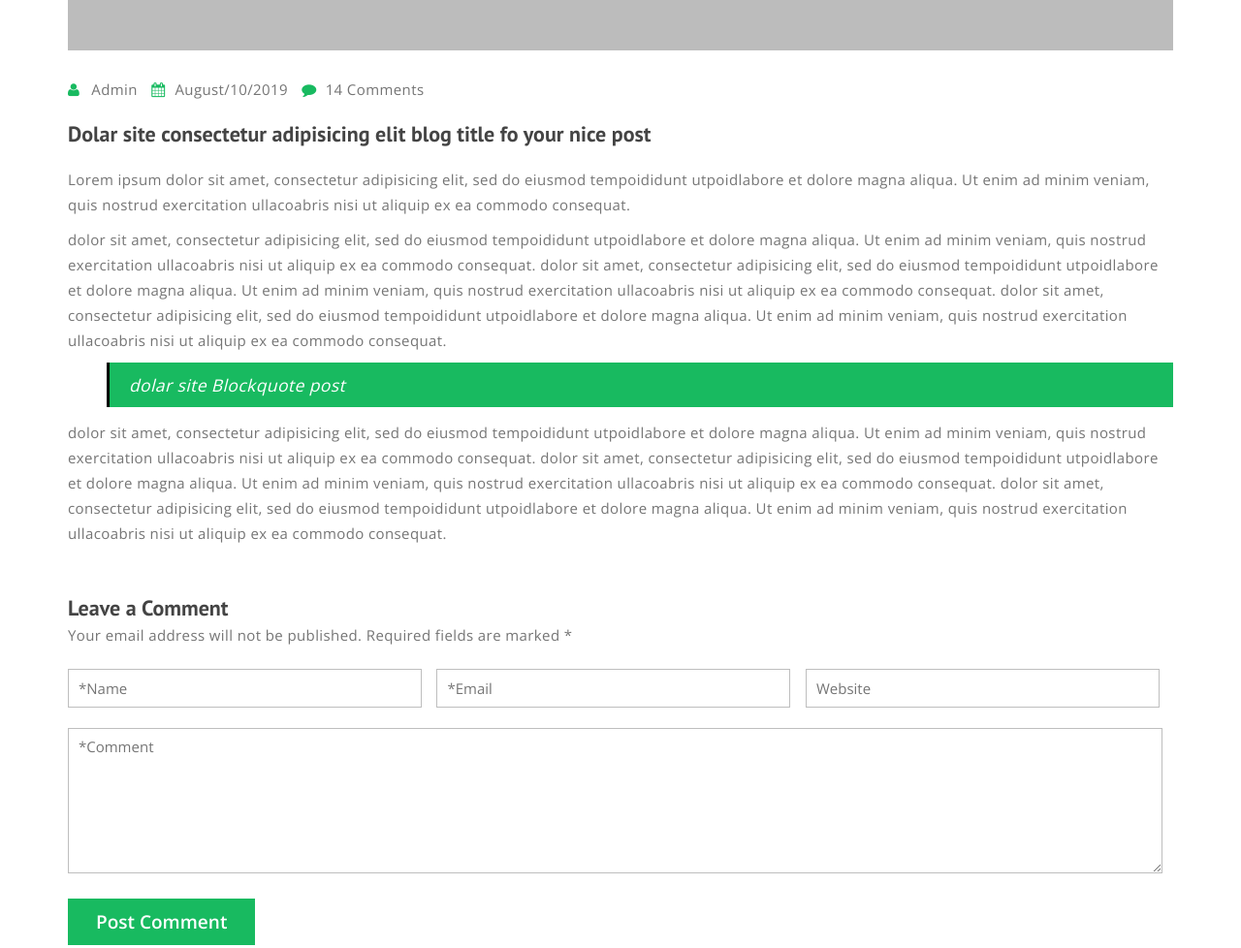
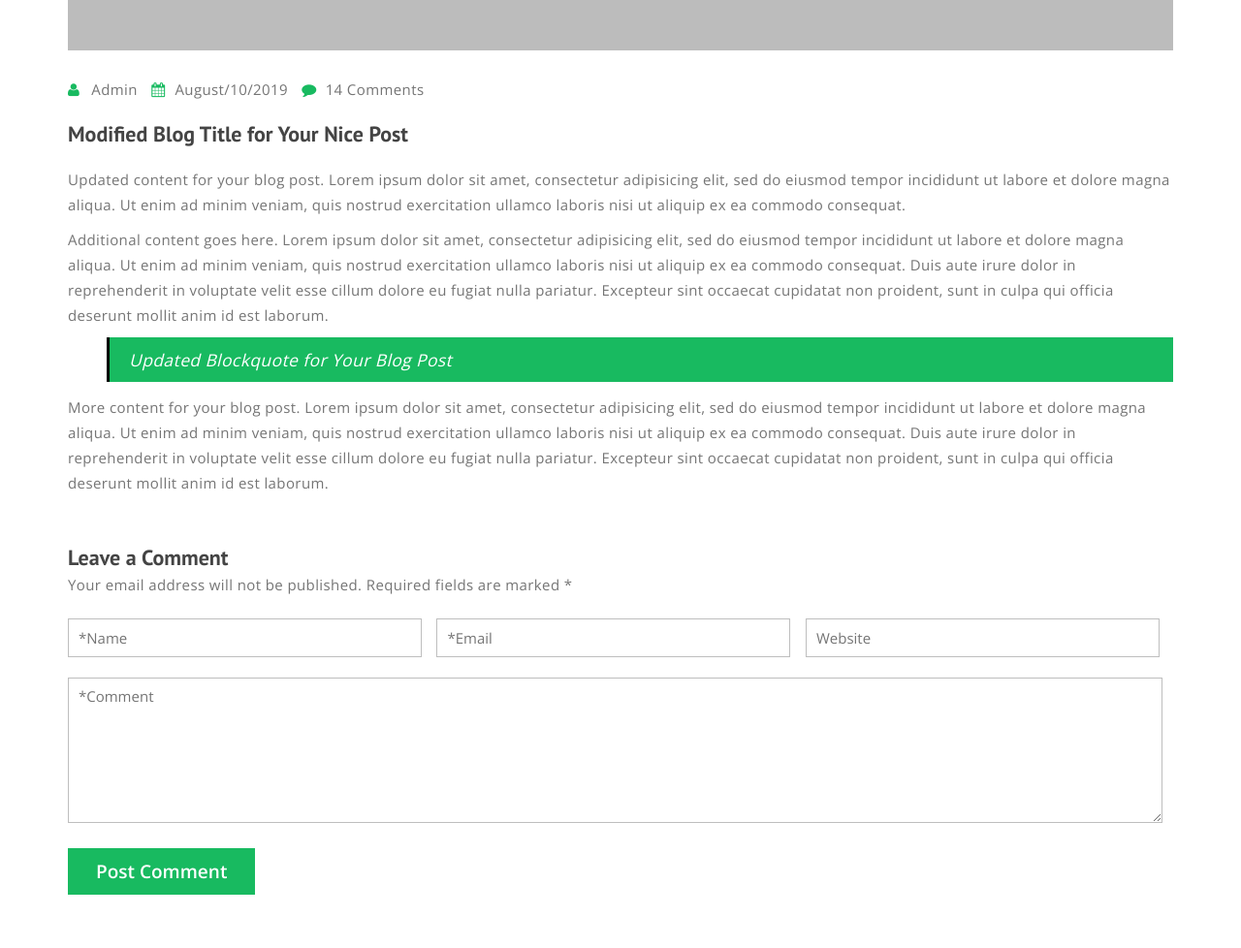
Before and after one commit to SAIRAMINCUBATOR/sih_troops_website, a plain HTML site: page single-blog.html in a window 1280 px wide. Shown: the part 980-1958 px from the top of the page at 97% size. Drawn offline with nearby package versions, Linux system fonts and the light colour scheme; some packages are replaced by stand-ins of ours.

Commit message:
Update single-blog.html

```diff
--- a/single-blog.html
+++ b/single-blog.html
@@ -1,4 +1,4 @@
-<!doctype html>
+<!DOCTYPE html>
 <html class="no-js" lang="">
 
 <head>
@@ -6,7 +6,7 @@
     <meta name="description" content="">
     <meta name="viewport" content="width=device-width, initial-scale=1">
     <meta http-equiv="x-ua-compatible" content="ie=edge">
-	<title> Maks - Single Blog</title>
+    <title>Maks - Single Blog</title>
     <!-- Place favicon.ico in the root directory -->
     <link rel="icon" href="img/favicon.png">
     <link rel="stylesheet" href="css/animate.css" />
@@ -26,10 +26,9 @@
         <script src="https://oss.maxcdn.com/respond/1.4.2/respond.min.js"></script>
     <![endif]-->
 </head>
+
 <body>
-
-
-		<!-- Star Header Area -->
+    <!-- Start Header Area -->
     <header id="header">
         <div class="container">
             <div class="row">
@@ -41,7 +40,8 @@
                     </div>
 
                     <div class="navbar-header">
-							<button type="button" class="navbar-toggle" data-toggle="collapse" data-target=".navbar-collapse">
+                        <button type="button" class="navbar-toggle" data-toggle="collapse"
+                            data-target=".navbar-collapse">
                             <span class="sr-only">Toggle navigation</span>
                             <span class="icon-bar"></span>
                             <span class="icon-bar"></span>
@@ -62,7 +62,7 @@
                                 <li><a href="#work_area">Works</a></li>
                                 <li><a href="#team_area">Team</a></li>
                                 <li><a href="#service_area">Services</a></li>
-									<li><a href="#testimonial_area">testimonials</a></li>
+                                <li><a href="#testimonial_area">Testimonials</a></li>
                                 <li><a href="#blog_area">Blog</a></li>
                                 <li><a href="#contact_area">Contact</a></li>
                             </ul>
@@ -74,15 +74,14 @@
     </header>
     <!-- End header area -->
 
-
     <div class="breadcrumb_area">
         <div class="container">
             <div class="row">
                 <div class="col-sm-12">
                     <h3>Single Blog</h3>
-					</div><!-- end home-top -->
-				</div><!-- end row -->
-			</div><!-- end container -->
+                </div>
+            </div>
+        </div>
     </div>
 
     <div id="blog-post-no-sidebar">
@@ -100,11 +99,24 @@
                                 <li><i class="fa fa-calendar"></i> August/10/2019 </li>
                                 <li><i class="fa fa-comment"></i> <a href="#">14 Comments</a></li>
                             </ul>
-	                            <h4> Dolar site consectetur adipisicing elit blog title fo your nice post</h4>
-	                            <p>Lorem ipsum dolor sit amet, consectetur adipisicing elit, sed do eiusmod tempoididunt utpoidlabore et dolore magna aliqua. Ut enim ad minim veniam, quis nostrud exercitation ullacoabris nisi ut aliquip ex ea commodo consequat. </p>
-	                            <p> dolor sit amet, consectetur adipisicing elit, sed do eiusmod tempoididunt utpoidlabore et dolore magna aliqua. Ut enim ad minim veniam, quis nostrud exercitation ullacoabris nisi ut aliquip ex ea commodo consequat.  dolor sit amet, consectetur adipisicing elit, sed do eiusmod tempoididunt utpoidlabore et dolore magna aliqua. Ut enim ad minim veniam, quis nostrud exercitation ullacoabris nisi ut aliquip ex ea commodo consequat.  dolor sit amet, consectetur adipisicing elit, sed do eiusmod tempoididunt utpoidlabore et dolore magna aliqua. Ut enim ad minim veniam, quis nostrud exercitation ullacoabris nisi ut aliquip ex ea commodo consequat. </p>
-	                            <blockquote> dolar site Blockquote post</blockquote>
-	                            <p> dolor sit amet, consectetur adipisicing elit, sed do eiusmod tempoididunt utpoidlabore et dolore magna aliqua. Ut enim ad minim veniam, quis nostrud exercitation ullacoabris nisi ut aliquip ex ea commodo consequat.  dolor sit amet, consectetur adipisicing elit, sed do eiusmod tempoididunt utpoidlabore et dolore magna aliqua. Ut enim ad minim veniam, quis nostrud exercitation ullacoabris nisi ut aliquip ex ea commodo consequat.  dolor sit amet, consectetur adipisicing elit, sed do eiusmod tempoididunt utpoidlabore et dolore magna aliqua. Ut enim ad minim veniam, quis nostrud exercitation ullacoabris nisi ut aliquip ex ea commodo consequat. </p>
+                            <h4>Modified Blog Title for Your Nice Post</h4>
+                            <p>Updated content for your blog post. Lorem ipsum dolor sit amet, consectetur
+                                adipisicing elit, sed do eiusmod tempor incididunt ut labore et dolore magna aliqua.
+                                Ut enim ad minim veniam, quis nostrud exercitation ullamco laboris nisi ut aliquip ex ea
+                                commodo consequat.</p>
+                            <p>Additional content goes here. Lorem ipsum dolor sit amet, consectetur adipisicing elit,
+                                sed do eiusmod tempor incididunt ut labore et dolore magna aliqua. Ut enim ad minim veniam,
+                                quis nostrud exercitation ullamco laboris nisi ut aliquip ex ea commodo consequat.
+                                Duis aute irure dolor in reprehenderit in voluptate velit esse cillum dolore eu fugiat
+                                nulla pariatur. Excepteur sint occaecat cupidatat non proident, sunt in culpa qui officia
+                                deserunt mollit anim id est laborum.</p>
+                            <blockquote>Updated Blockquote for Your Blog Post</blockquote>
+                            <p>More content for your blog post. Lorem ipsum dolor sit amet, consectetur adipisicing
+                                elit, sed do eiusmod tempor incididunt ut labore et dolore magna aliqua. Ut enim ad minim
+                                veniam, quis nostrud exercitation ullamco laboris nisi ut aliquip ex ea commodo consequat.
+                                Duis aute irure dolor in reprehenderit in voluptate velit esse cillum dolore eu fugiat
+                                nulla pariatur. Excepteur sint occaecat cupidatat non proident, sunt in culpa qui officia
+                                deserunt mollit anim id est laborum.</p>
                         </div>
                     </article><!-- article -->
 
@@ -141,7 +153,7 @@
                     <div class="ftr_social_list">
                         <ul class="navbar-right">
                             <li><a href="#" class="f_facebook"><i class="fa fa-facebook"></i></a></li>
-                                <li><a href="#" class="f_twitter"><i class="fa fa-twitter" ></i></a></li>
+                            <li><a href="#" class="f_twitter"><i class="fa fa-twitter"></i></a></li>
                             <li><a href="#" class="f_linkedin"><i class="fa fa-linkedin"></i></a></li>
                             <li><a href="#" class="f_youtube"><i class="fa fa-youtube"></i></a></li>
                             <li><a href="#" class="f_google"><i class="fa fa-google-plus"></i></a></li>
@@ -165,10 +177,12 @@
     <script src="js/tilt.js"></script>
     <script src="js/wow.min.js"></script>
     <script src="js/venobox.min.js"></script>
-		<script src="https://maps.googleapis.com/maps/api/js?key=AIzaSyCfmCVTjRI007pC1Yk2o2d_EhgkjTsFVN8"></script>
+    <script
+        src="https://maps.googleapis.com/maps/api/js?key=AIzaSyCfmCVTjRI007pC1Yk2o2d_EhgkjTsFVN8"></script>
     <script src="js/gmaps.js"></script>
     <script src="js/owl.carousel.min.js"></script>
     <script src="js/simplePlayer.js"></script>
     <script src="js/main.js"></script>
 </body>
+
 </html>
```
Lines whose indentation alone changed are shown as unchanged.
